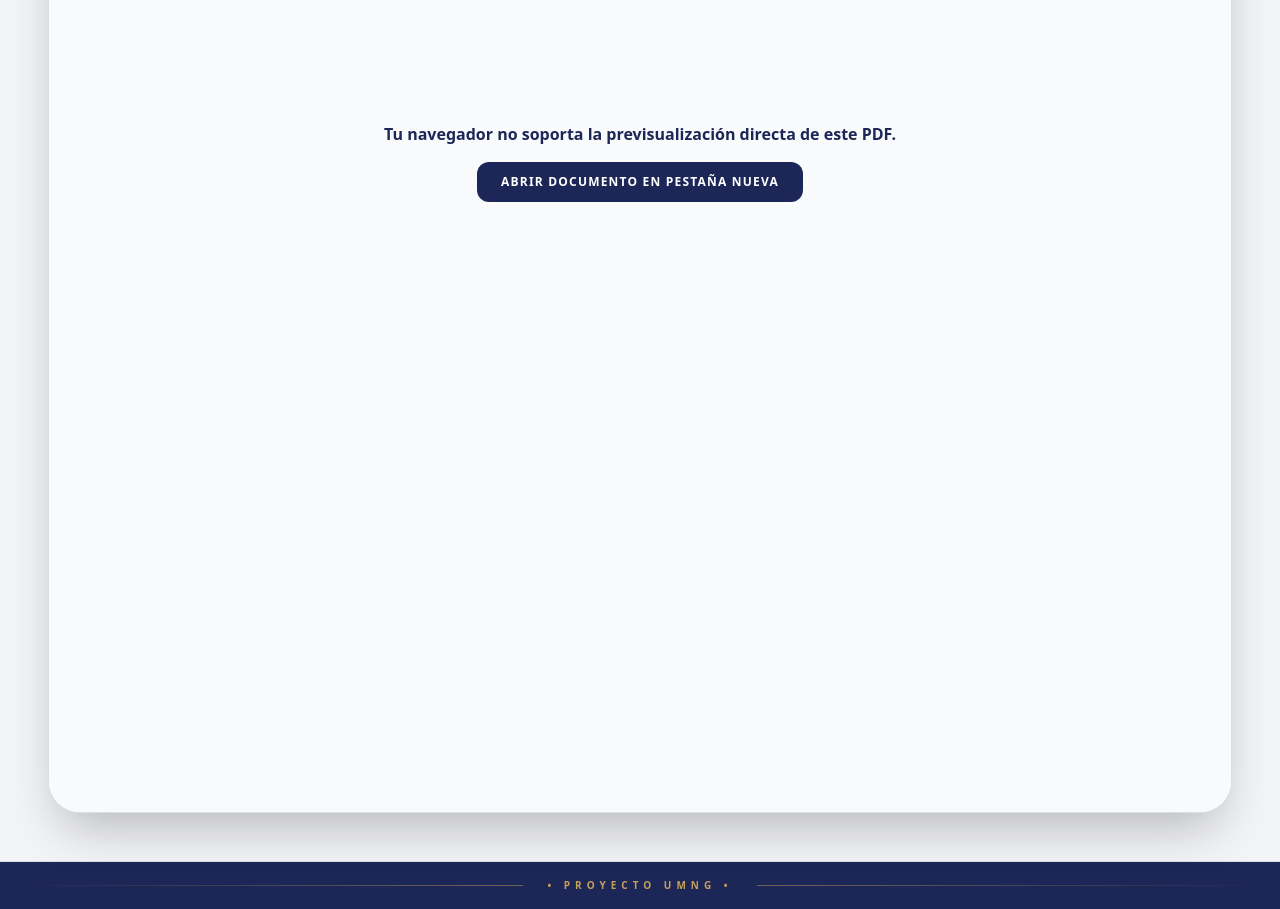
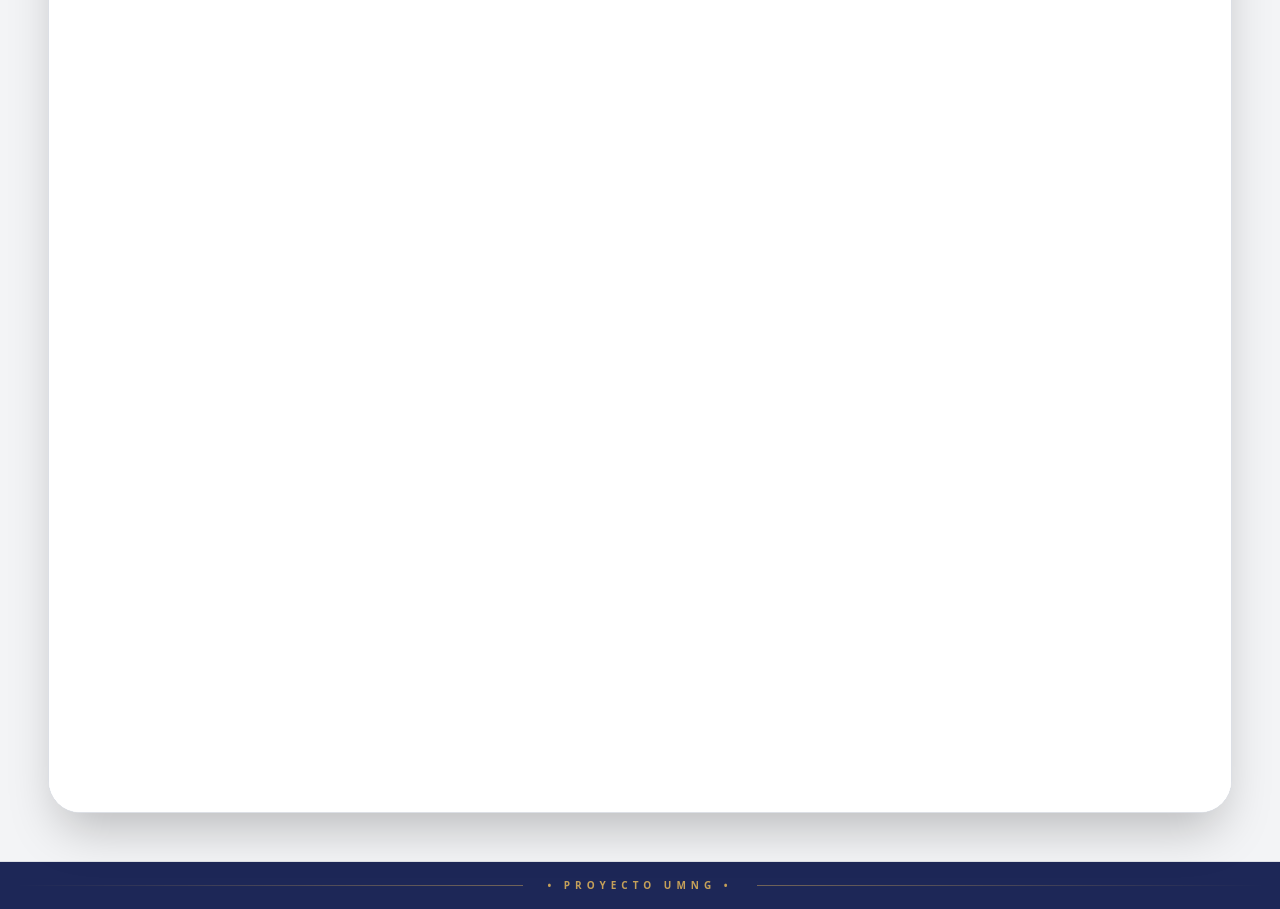
Before and after one commit to carlosp17100/Torbellino, a Next.js app: page /topics/documento in a window 1280 px wide. Shown: the part 960-1869 px from the top of the page. Built offline with nearby package versions, Linux system fonts and the light colour scheme.

Commit message:
Adaptar visor PDF con deteccion movil y boton optimizado

```diff
--- a/app/topics/documento/page.tsx
+++ b/app/topics/documento/page.tsx
@@ -4,14 +4,20 @@ import { useState, useEffect } from "react";
 import { motion } from "framer-motion";
 import { useRouter } from "next/navigation";
 import Image from "next/image";
-import { Download, FileText, ExternalLink, Eye } from "lucide-react";
+import { Download, FileText, ExternalLink, Eye, Smartphone } from "lucide-react";
 
 export default function DocumentoPage() {
   const router = useRouter();
   const [mounted, setMounted] = useState(false);
+  const [isMobile, setIsMobile] = useState(false);
 
   useEffect(() => {
     setMounted(true);
+    // Detectar si es dispositivo móvil para adaptar la vista del PDF
+    const checkMobile = /Android|webOS|iPhone|iPad|iPod|BlackBerry|IEMobile|Opera Mini/i.test(
+      navigator.userAgent
+    );
+    setIsMobile(checkMobile);
   }, []);
 
   const pdfPath = "/investigacion.pdf";
@@ -103,46 +109,60 @@ export default function DocumentoPage() {
             rel="noopener noreferrer"
             className="inline-flex items-center gap-3 px-8 py-3 bg-[#C5A059] text-white rounded-xl text-xs tracking-[0.2em] uppercase font-bold hover:bg-[#1D2757] transition-all duration-300 shadow-sm"
           >
-            <Eye className="w-4 h-4" /> Abrir en Pantalla Completa
+            <Eye className="w-4 h-4" /> Ver en Pantalla Completa
           </a>
         </motion.div>
 
-        {/* VISOR GIGANTE CON OBJETO NATIVO Y SOPORTE DE DESPLAZAMIENTO */}
+        {/* VISOR ADAPTATIVO (MÓVIL VS ESCRITORIO) */}
         <motion.div
           initial={{ opacity: 0, scale: 0.98 }}
           animate={{ opacity: 1, scale: 1 }}
           transition={{ delay: 0.8, duration: 0.8 }}
           className="w-full border border-gray-200 rounded-[2rem] shadow-2xl overflow-hidden bg-white flex flex-col"
-          style={{ height: "1350px" }}
+          style={{ height: isMobile ? "600px" : "1350px" }}
         >
           <div className="w-full bg-[#1D2757] px-6 py-4 flex items-center justify-between text-white text-xs tracking-widest uppercase shrink-0">
             <span className="flex items-center gap-2 font-medium">
               <FileText className="w-4 h-4 text-[#C5A059]" /> investigacion.pdf
             </span>
-            <span className="text-gray-300">Desplazamiento Vertical Extendido</span>
+            <span className="text-gray-300">
+              {isMobile ? "Vista Móvil Optimizada" : "Desplazamiento Vertical Extendido"}
+            </span>
           </div>
 
           {mounted ? (
-            <div className="w-full bg-white flex-1 relative" style={{ height: "calc(1350px - 56px)" }}>
-              <object
-                data={`${pdfPath}#view=FitH`}
-                type="application/pdf"
-                className="w-full h-full border-0 block"
-              >
-                <div className="flex flex-col items-center justify-center h-full p-8 text-center bg-gray-50">
-                  <p className="text-[#1D2757] font-bold text-base mb-4">
-                    Tu navegador no soporta la previsualización directa de este PDF.
-                  </p>
+            <div className="w-full bg-white flex-1 relative" style={{ height: isMobile ? "calc(600px - 56px)" : "calc(1350px - 56px)" }}>
+              {isMobile ? (
+                // Panel especial amigable para celulares que no soportan objetos incrustados
+                <div className="flex flex-col items-center justify-center h-full p-8 text-center bg-gray-50 gap-6">
+                  <div className="w-16 h-16 bg-[#1D2757]/10 rounded-full flex items-center justify-center text-[#1D2757]">
+                    <Smartphone className="w-8 h-8" />
+                  </div>
+                  <div>
+                    <h3 className="text-[#1D2757] font-bold text-base mb-2 uppercase tracking-wide">
+                      Visualización en Dispositivo Móvil
+                    </h3>
+                    <p className="text-gray-500 text-xs max-w-xs mx-auto mb-6">
+                      Los navegadores móviles requieren abrir el documento directamente para una lectura fluida.
+                    </p>
+                  </div>
                   <a
                     href={pdfPath}
                     target="_blank"
                     rel="noopener noreferrer"
-                    className="px-6 py-3 bg-[#1D2757] text-white rounded-xl font-bold text-xs uppercase tracking-widest hover:bg-[#C5A059] transition-all"
+                    className="px-8 py-4 bg-[#1D2757] text-white rounded-xl font-bold text-xs uppercase tracking-widest hover:bg-[#C5A059] transition-all shadow-md flex items-center gap-2"
                   >
-                    Abrir documento en pestaña nueva
+                    <ExternalLink className="w-4 h-4" /> Abrir PDF en el Celular
                   </a>
                 </div>
-              </object>
+              ) : (
+                // Visor para PC
+                <iframe
+                  src={`${pdfPath}#view=FitH`}
+                  title="Investigación UMNG"
+                  className="w-full h-full border-0 block"
+                />
+              )}
             </div>
           ) : (
             <div className="flex items-center justify-center p-20 text-[#1D2757] font-semibold text-sm bg-white flex-1">
```
